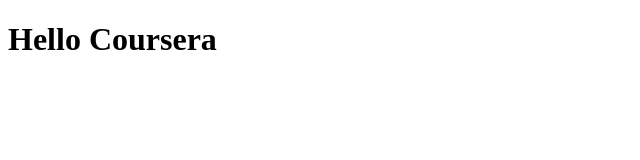
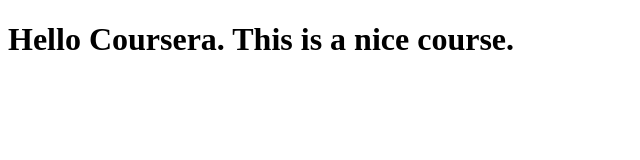
Before and after one commit to rosariocastorina493/coursera-test, a plain HTML site: page site/index.html in a window 1280 px wide. Shown: the whole page, without its empty margins (0-640 px from the left). Drawn offline with Linux system fonts and the light colour scheme.

Commit message:
Small update

```diff
--- a/site/index.html
+++ b/site/index.html
@@ -6,6 +6,6 @@
     <title>Hello Coursera</title>
 </head>
 <body>
-    <h1>Hello Coursera</h1>
+    <h1>Hello Coursera. This is a nice course.</h1>
 </body>
 </html>
```
